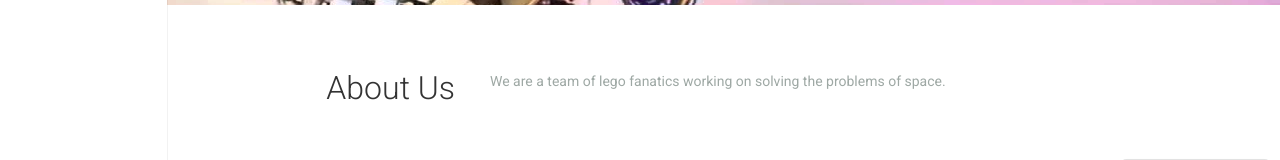
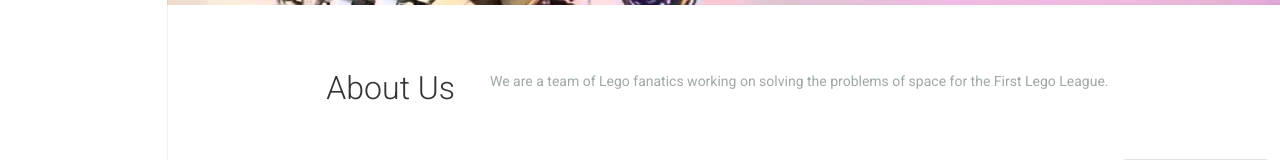
Before and after one commit to sniperd2k/rockstarrobots, a plain HTML site: page index.html in a window 1280 px wide. Shown: the part 525-685 px from the top of the page. Drawn offline with nearby package versions, Linux system fonts and the light colour scheme.

Commit message:
wording of about us

```diff
--- a/index.html
+++ b/index.html
@@ -36,7 +36,7 @@
                         <h2>About Us</h2>
                     </div>
                     <div class="w-col w-col-8">
-                        <p>We are a team of lego fanatics working on solving the problems of space.</p>
+                        <p>We are a team of Lego fanatics working on solving the problems of space for the First Lego League.</p>
                         <!--
                         <p>Lorem ipsum dolor sit amet, consectetur adipiscing elit. Suspendisse varius enim in eros elementum tristique. Duis cursus, mi quis viverra ornare, eros dolor interdum nulla, ut commodo diam libero vitae erat. Aenean faucibus nibh et justo cursus id rutrum lorem imperdiet. Nunc ut sem vitae risus tristique posuere.</p>
                         <p>Lorem ipsum dolor sit amet, consectetur adipiscing elit. Suspendisse varius enim in eros elementum tristique. Duis cursus, mi quis viverra ornare, eros dolor interdum nulla, ut commodo diam libero vitae erat. Aenean faucibus nibh et justo cursus id rutrum lorem imperdiet. Nunc ut sem vitae risus tristique posuere.</p>
```
